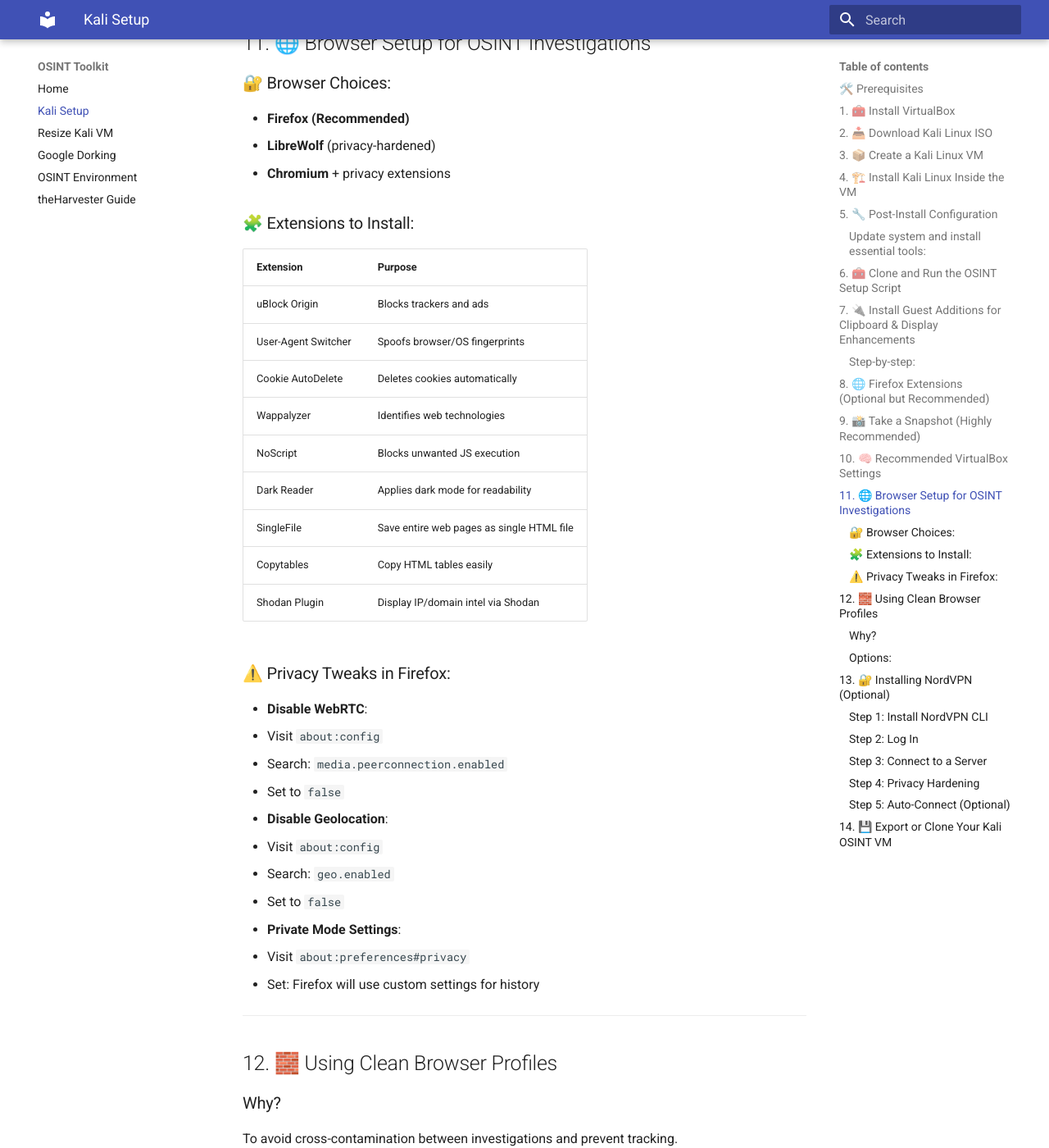
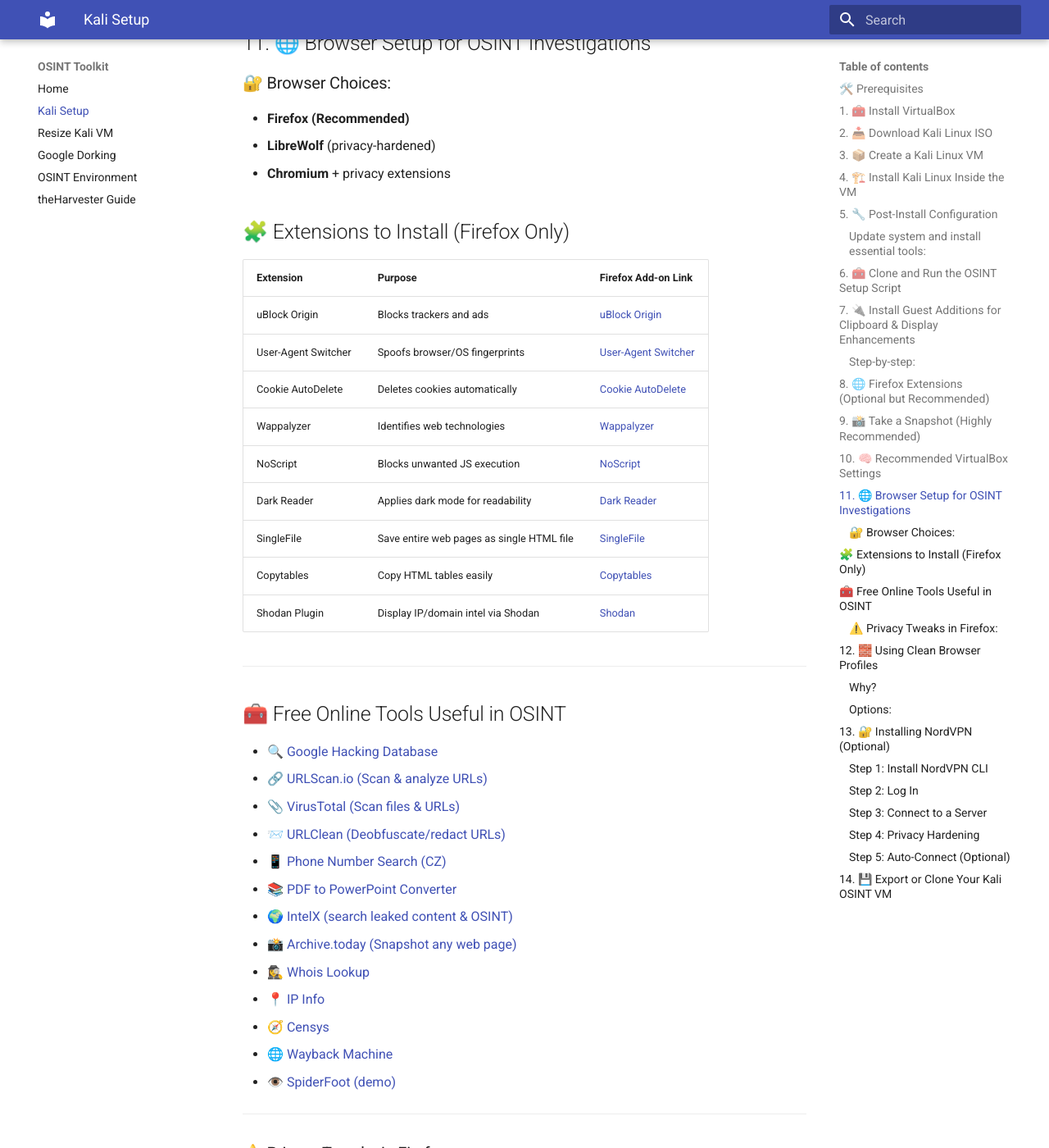
Before and after one commit to alex2t/kali-osint-setup, an MkDocs documentation site: the page built from docs/kali-osint-virtualbox-setup.md, in a window 1280 px wide and 1400 px high, scrolled down 4422 px. Shown: the whole window at 82% size. Built offline with MkDocs 1.6.1 and Material for MkDocs 9.7.7, drawn with Linux system fonts in a browser that asks for light colours; some of the changed text lies outside the part shown.

Commit message:
add info to doc, browser, and free tool list

```diff
--- a/docs/kali-osint-virtualbox-setup.md
+++ b/docs/kali-osint-virtualbox-setup.md
@@ -183,19 +183,39 @@ Once your setup is complete and tested:
 - **LibreWolf** (privacy-hardened)
 - **Chromium** + privacy extensions
 
-### 🧩 Extensions to Install:
+## 🧩 Extensions to Install (Firefox Only)
 
-| Extension             | Purpose                                   |
-|-----------------------|-------------------------------------------|
-| uBlock Origin         | Blocks trackers and ads                   |
-| User-Agent Switcher   | Spoofs browser/OS fingerprints            |
-| Cookie AutoDelete     | Deletes cookies automatically             |
-| Wappalyzer            | Identifies web technologies               |
-| NoScript              | Blocks unwanted JS execution              |
-| Dark Reader           | Applies dark mode for readability         |
-| SingleFile            | Save entire web pages as single HTML file |
-| Copytables            | Copy HTML tables easily                   |
-| Shodan Plugin         | Display IP/domain intel via Shodan        |
+| Extension             | Purpose                                   | Firefox Add-on Link |
+|-----------------------|-------------------------------------------|----------------------|
+| uBlock Origin         | Blocks trackers and ads                   | [uBlock Origin](https://addons.mozilla.org/firefox/addon/ublock-origin/) |
+| User-Agent Switcher   | Spoofs browser/OS fingerprints            | [User-Agent Switcher](https://addons.mozilla.org/firefox/addon/uaswitcher/) |
+| Cookie AutoDelete     | Deletes cookies automatically             | [Cookie AutoDelete](https://addons.mozilla.org/firefox/addon/cookie-autodelete/) |
+| Wappalyzer            | Identifies web technologies               | [Wappalyzer](https://addons.mozilla.org/firefox/addon/wappalyzer/) |
+| NoScript              | Blocks unwanted JS execution              | [NoScript](https://addons.mozilla.org/firefox/addon/noscript/) |
+| Dark Reader           | Applies dark mode for readability         | [Dark Reader](https://addons.mozilla.org/firefox/addon/darkreader/) |
+| SingleFile            | Save entire web pages as single HTML file | [SingleFile](https://addons.mozilla.org/firefox/addon/single-file/) |
+| Copytables            | Copy HTML tables easily                   | [Copytables](https://addons.mozilla.org/firefox/addon/copytables/) |
+| Shodan Plugin         | Display IP/domain intel via Shodan        | [Shodan](https://addons.mozilla.org/firefox/addon/shodan/) |
+
+---
+
+## 🧰 Free Online Tools Useful in OSINT
+
+- [🔍 Google Hacking Database](https://www.exploit-db.com/google-hacking-database)
+- [🔗 URLScan.io (Scan & analyze URLs)](https://urlscan.io)
+- [📎 VirusTotal (Scan files & URLs)](https://www.virustotal.com)
+- [📨 URLClean (Deobfuscate/redact URLs)](https://urlclean.com/)
+- [📱 Phone Number Search (CZ)](https://phonebook.cz/)
+- [📚 PDF to PowerPoint Converter](https://smallpdf.com/pdf-to-ppt)
+- [🌍 IntelX (search leaked content & OSINT)](https://intelx.io)
+- [📸 Archive.today (Snapshot any web page)](https://archive.ph/)
+- [🕵️‍♀️ Whois Lookup](https://who.is)
+- [📍 IP Info](https://ipinfo.io)
+- [🧭 Censys](https://search.censys.io/)
+- [🌐 Wayback Machine](https://web.archive.org/)
+- [👁️ SpiderFoot (demo)](https://demo.spiderfoot.net/)
+
+---
 
 ### ⚠️ Privacy Tweaks in Firefox:
 
```
Also changed, not shown: other parts of docs/kali-osint-virtualbox-setup.md (+1 -1 lines), README.md (+2 -1 lines), docs/Free_OSINT_Tools_List.md (added, +40 -0 lines), docs/google_dork_osint.md (+41 -1 lines), docs/index.md (+13 -0 lines).
